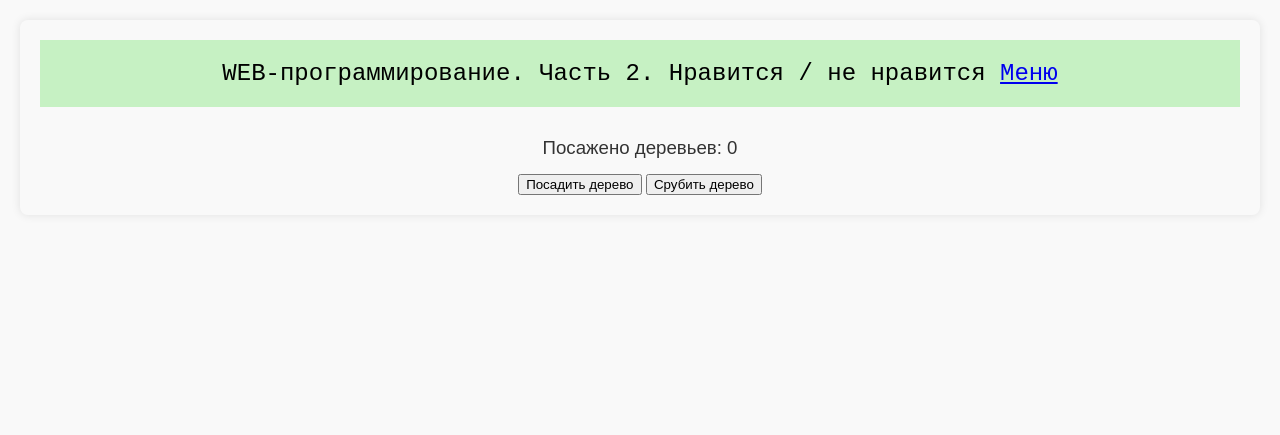
After one commit to smoanlyfa/web_lab2, a Flask app: page /lab4/tree in a window 1280 px wide. The commit adds this page. Shown: the top 435 px of the page. Run offline with Flask 3, Linux system fonts and the light colour scheme.

Commit message:
Счетчик деревьев

```diff
--- a/lab4.py
+++ b/lab4.py
@@ -12,6 +12,7 @@ def div_form():
 
 @lab4.route('/lab4/div', methods=['POST'])
 def div():
+
     x1 = request.form.get('x1')
     x2 = request.form.get('x2')
 
@@ -39,3 +40,22 @@ def div():
                            result3=result3,
                            result4=result4,
                            result5=result5)
+
+
+tree_count = 0
+@lab4.route('/lab4/tree', methods=['GET', 'POST'])
+def tree():
+
+    global tree_count
+    if request.method == 'GET':
+        return render_template('lab4/tree.html', tree_count=tree_count)
+
+    operation = request.form.get('operation')
+
+    if operation == 'cut':
+        if tree_count > 0:
+            tree_count -= 1
+    elif operation == 'plant':
+        tree_count += 1
+
+    return render_template('lab4/tree.html', tree_count=tree_count)
--- a/templates/lab4/lab4.html
+++ b/templates/lab4/lab4.html
@@ -7,6 +7,7 @@
 
     <div>Список сделанных страниц:</div>
     <ol>
-        <li><a href="/lab4/div-form">Деление</a></li>
+        <li><a href="/lab4/div-form">Арифметика</a></li>
+        <li><a href="/lab4/tree">Дерево</a></li>
     </ol>
 {%endblock%}
--- /dev/null
+++ b/templates/lab4/tree.html
@@ -0,0 +1,14 @@
+{%extends "base.html"%}
+
+{% block lab2 %} Нравится / не нравится {% endblock %}
+
+{%block main%}
+    <div style="text-align: center;">
+        Посажено деревьев: {{tree_count}}
+    </div>
+    <form method="post" style="text-align: center;">
+        <button name="operation" value="plant"> Посадить дерево</button>
+        <button name="operation" value="cut">Срубить дерево</button>
+    </form>
+
+{%endblock%}
```
